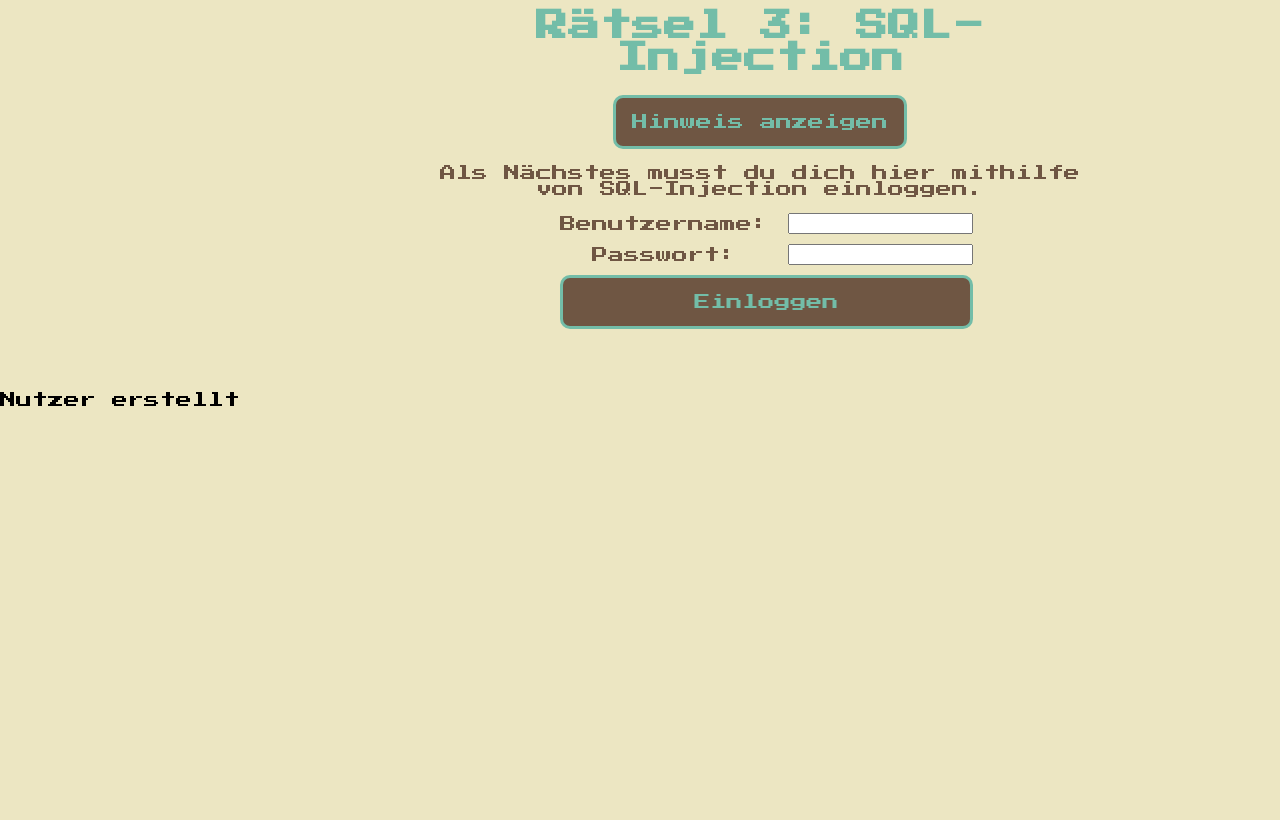
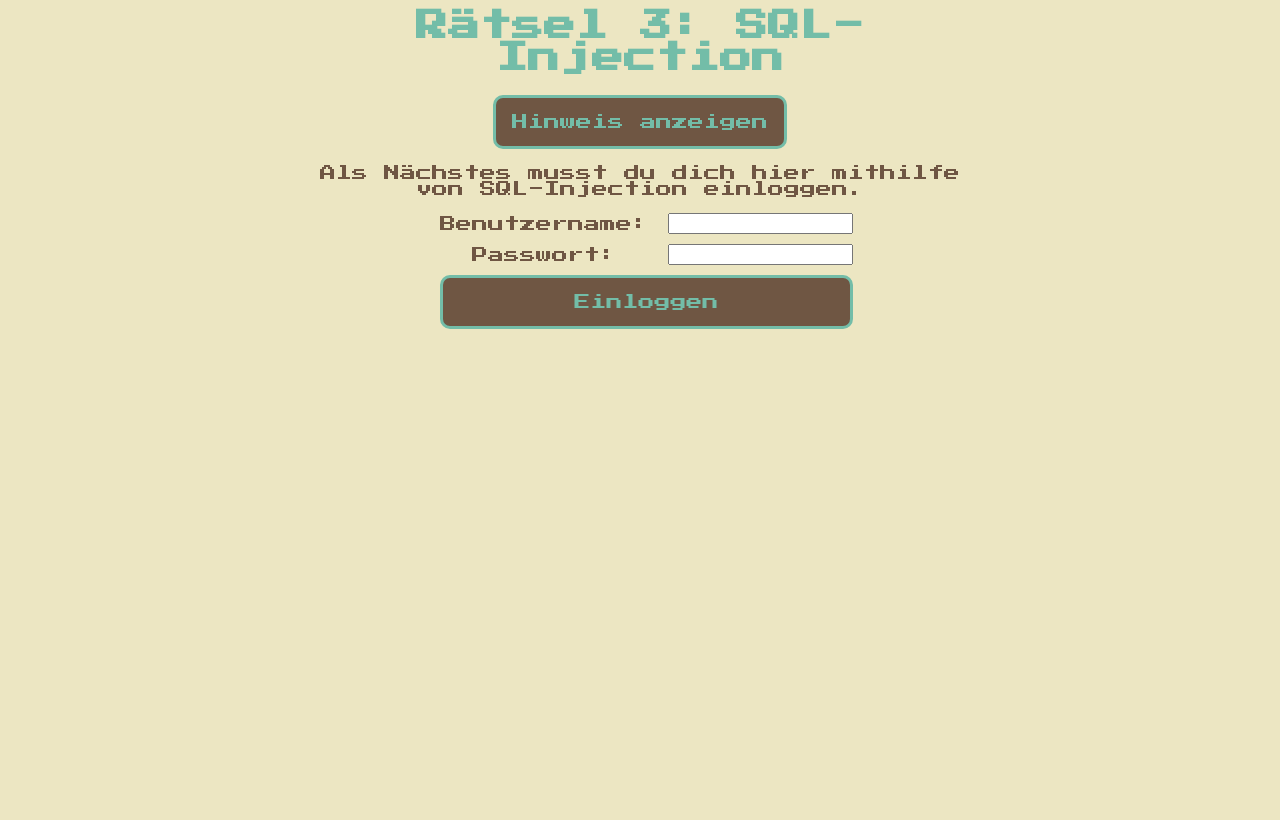
Before and after one commit to cyTaurus/capture-the-flag, a PHP site: page /challenges/SQL_Injection.php in a window 1280 px wide. Run offline with PHP 8.4, Linux system fonts and the light colour scheme; data that the repository does not hold is empty.

Commit message:
minor change: do not show "Nutzer erstellt" when initial request

```diff
--- a/Projekt-CaptureTheFlag/databases/users.php
+++ b/Projekt-CaptureTheFlag/databases/users.php
@@ -34,7 +34,6 @@
     ('admin', 'geheim'),
     ('hacker', '1234'),
     ('gast', 'passwort')";
-    echo "Nutzer erstellt";
     $conn->query($sql);
 }
     ?>
```
